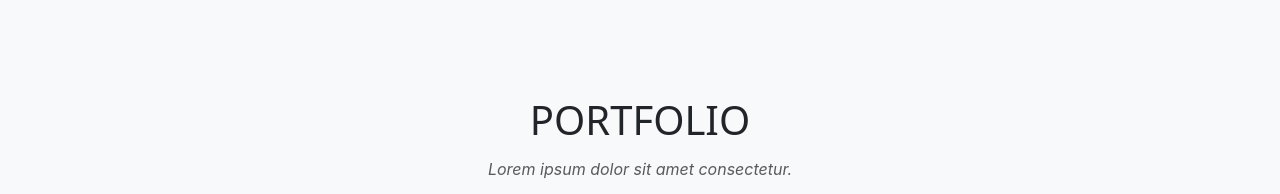
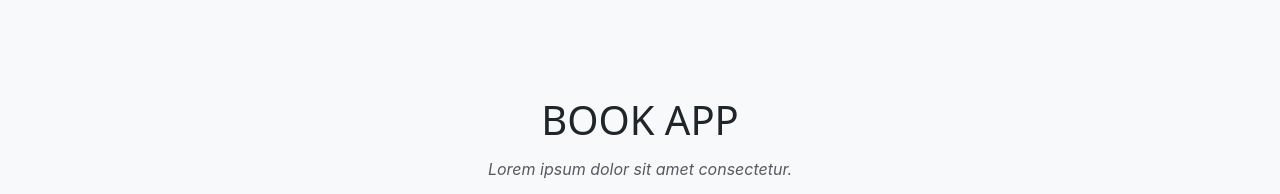
Before and after one commit to fatihcihan/books, a React (Create React App) app: page / in a window 1280 px wide. Shown: the top 194 px of the page. Built offline with nearby package versions, Linux system fonts and the light colour scheme.

Commit message:
changed text in h2 tag

```diff
--- a/src/components/BookList.js
+++ b/src/components/BookList.js
@@ -13,7 +13,7 @@ class BookList extends React.Component {
             <section className="page-section bg-light" id="portfolio">
                 <div className="container">
                     <div className="text-center">
-                        <h2 className="section-heading text-uppercase">Portfolio</h2>
+                        <h2 className="section-heading text-uppercase">Book App</h2>
                         <h3 className="section-subheading text-muted">Lorem ipsum dolor sit amet consectetur.</h3>
                     </div>
                     <div className="row">
```
